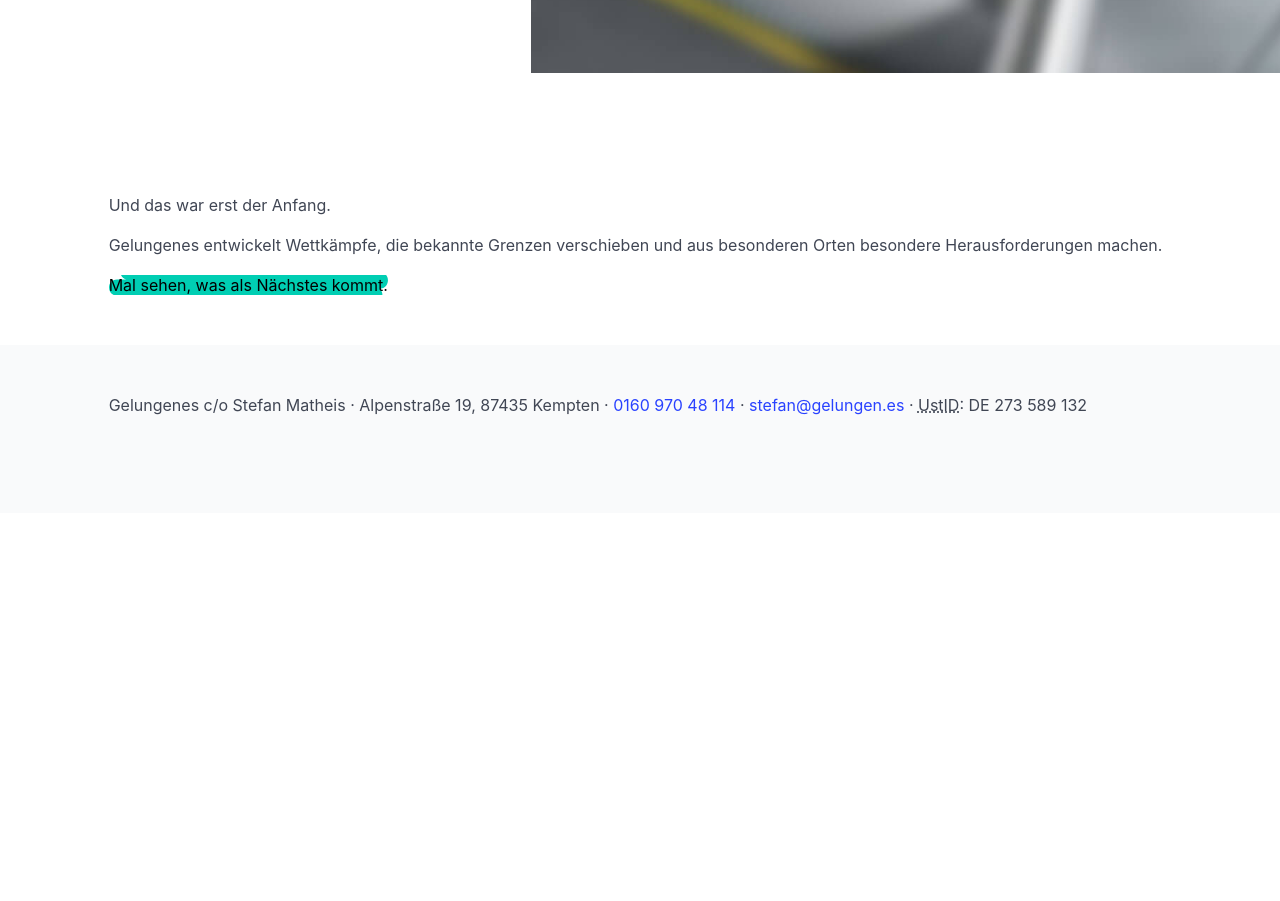
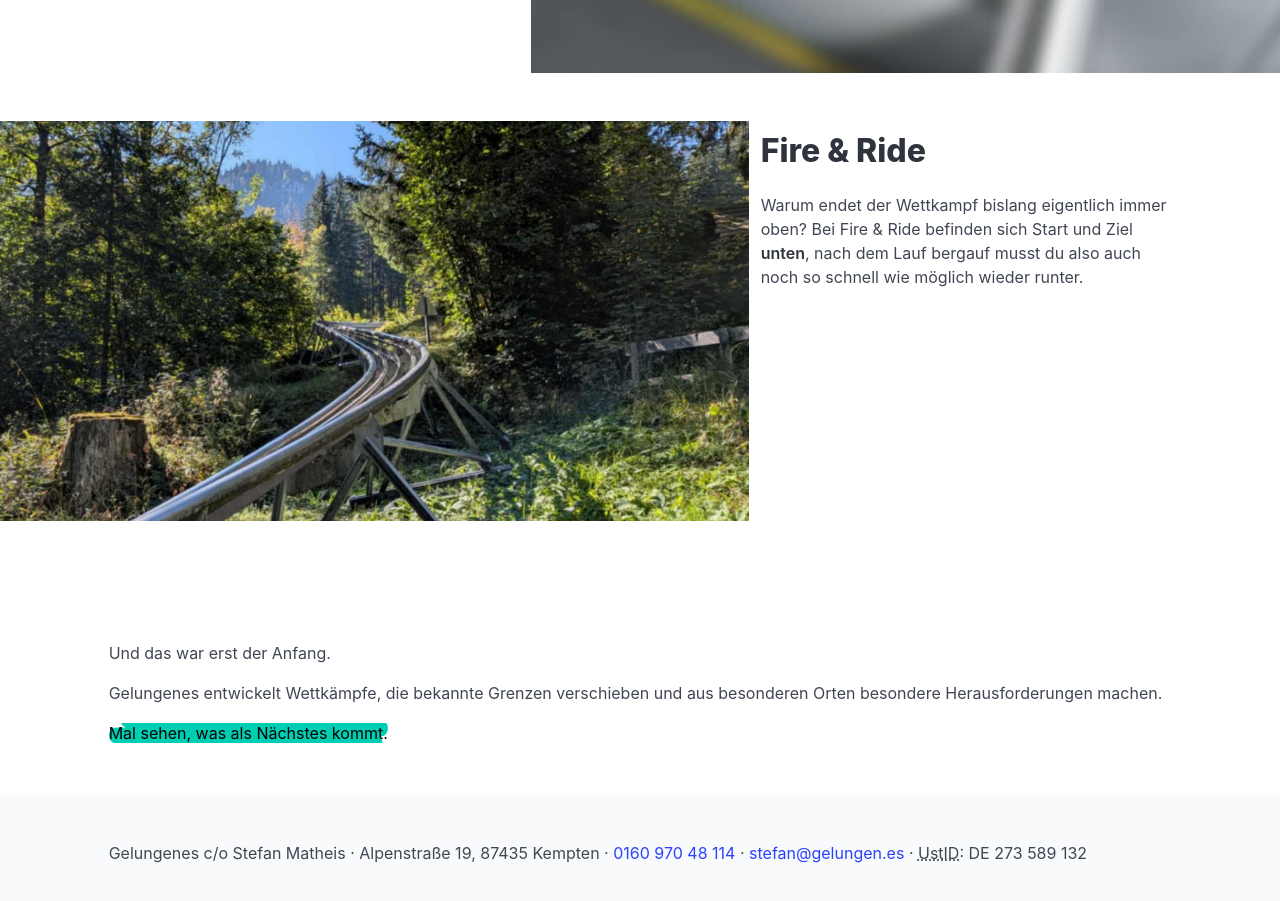
Before and after one commit to steffkes/gelungenes-website, a Nuxt app: page / in a window 1280 px wide. Shown: the part 4120-5021 px from the top of the page. Before the commit the page ends 4633 px from the top, so only its background shows below. Built offline with nearby package versions, Linux system fonts and the light colour scheme.

Commit message:
add fire & ride

```diff
--- a/app/app.vue
+++ b/app/app.vue
@@ -312,6 +312,28 @@ useHead({
     </div>
   </div>
 
+  <div class="columns mt-6 row">
+    <div
+      class="column image is-7"
+      style="background-image: url(images/fire-ride.jpg)"
+    >
+      &nbsp;
+    </div>
+    <div class="column is-4">
+      <section class="section">
+        <h2 class="title">Fire & Ride</h2>
+        <!--<span class="tag">2027</span>-->
+
+        <p>
+          Warum endet der Wettkampf bislang eigentlich immer oben? Bei Fire &
+          Ride befinden sich Start und Ziel <strong>unten</strong>, nach dem
+          Lauf bergauf musst du also auch noch so schnell wie möglich wieder
+          runter.
+        </p>
+      </section>
+    </div>
+  </div>
+
   <section class="section py-6">
     <div class="columns mt-6">
       <div class="column is-10 is-offset-1">
```
Also changed, not shown: public/images/fire-ride.jpg (added).
